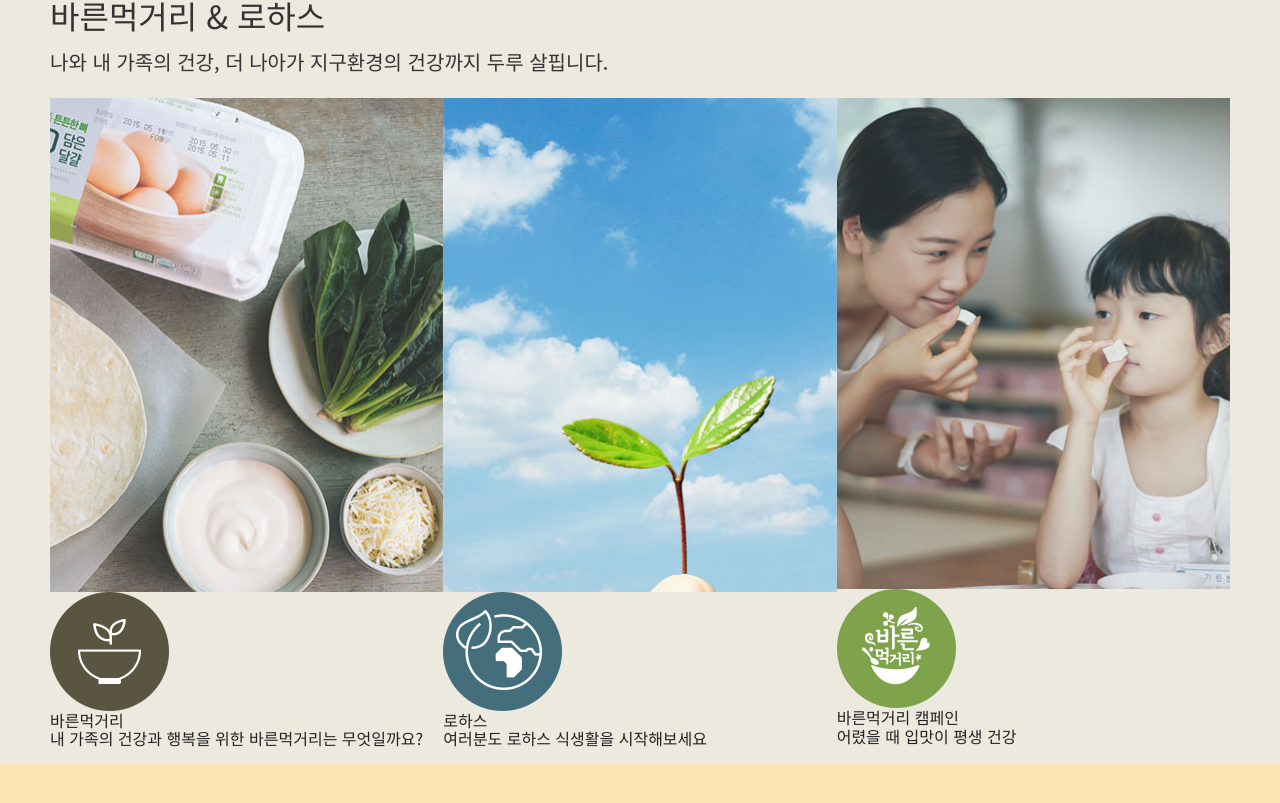
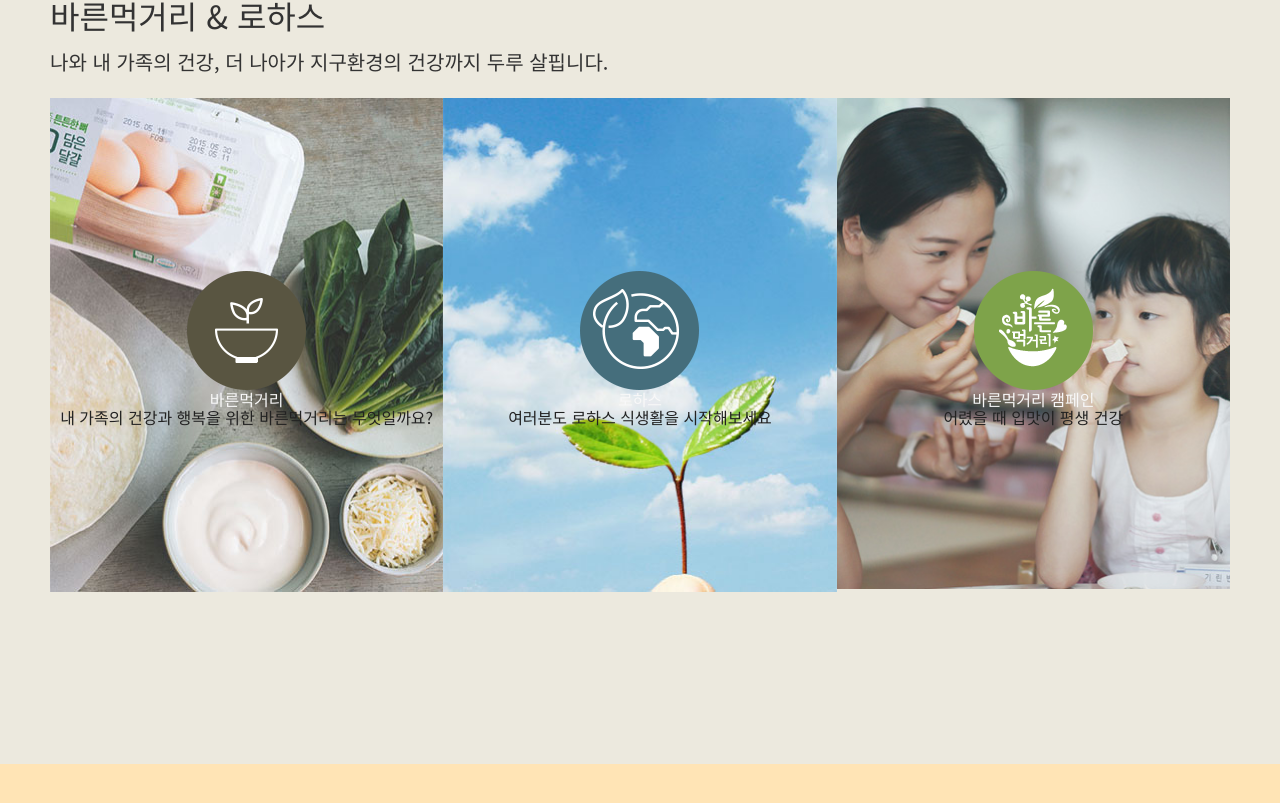
Before and after one commit to booldook/2019-sc-ui-pulmuone, a plain HTML site: page public/html/main.html in a window 1280 px wide. Shown: the part 836-1639 px from the top of the page. Drawn offline with Linux system fonts and the light colour scheme.

Commit message:
page2 > .camps

```diff
--- a/public/css/main.css
+++ b/public/css/main.css
@@ -98,6 +98,8 @@ html, body {font-family: 'Noto Sans KR', sans-serif;}
 #page2 {background-color:#ece9de;}
 #page2 .camps {display: flex;}
 #page2 .camps > li {flex: 1 1; position: relative;}
+#page2 .camp_cont {position: absolute; width: 100%; top: 35%; left: 0; text-align: center;}
+#page2 .camp_cont > li:nth-child(2) {color: #f8f8f8;}
 
 
 
```
